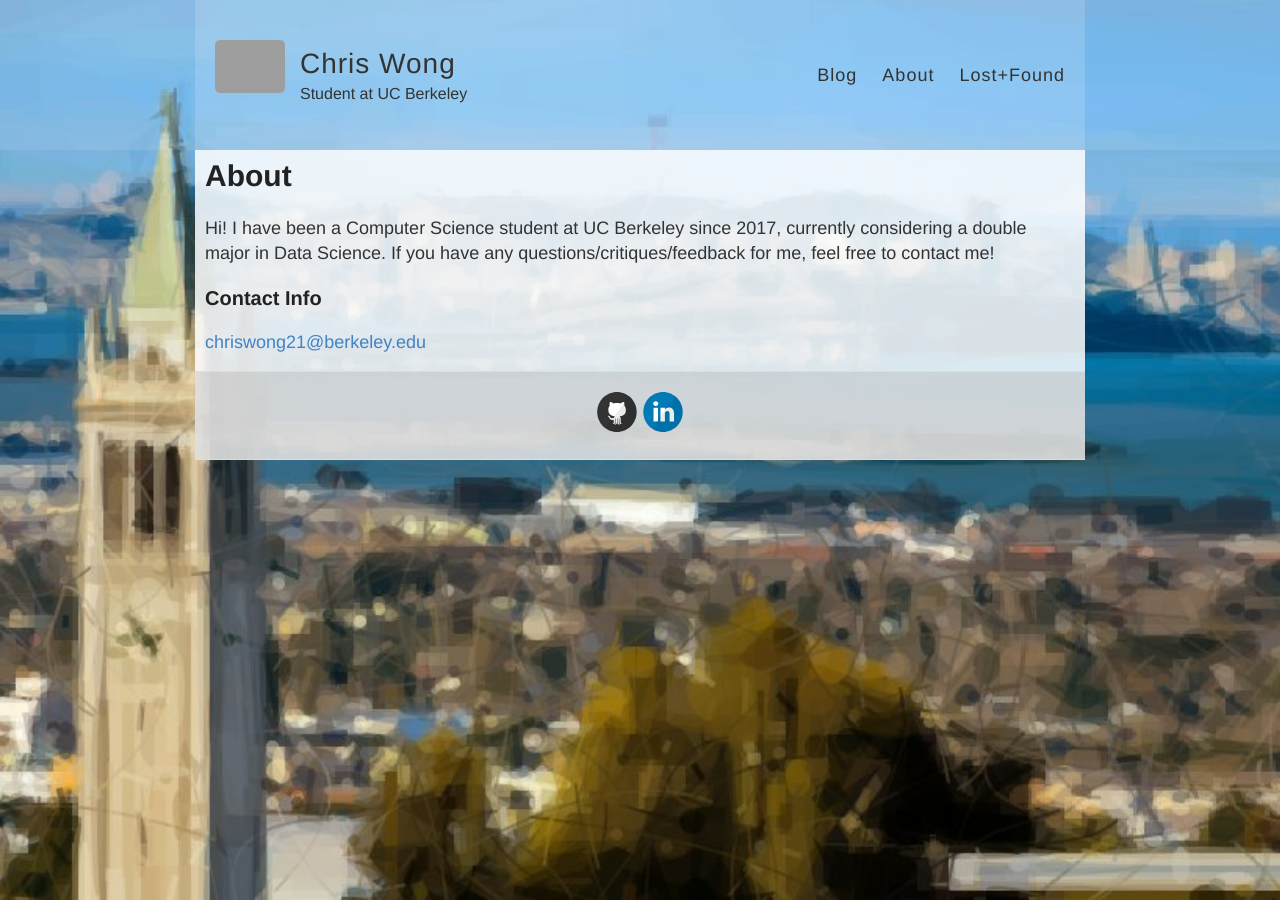
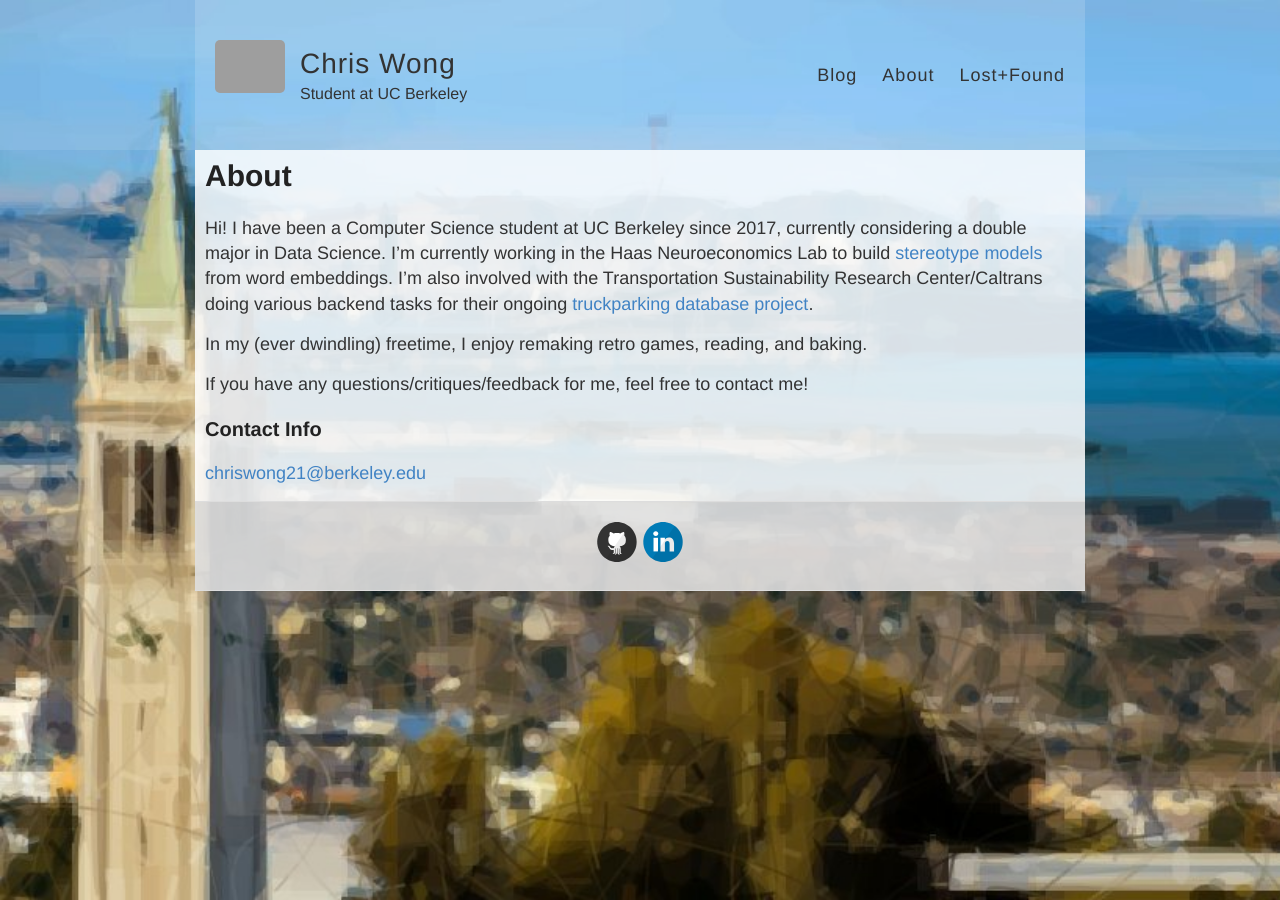
Before and after one commit to ckw017/ckw017.github.io, a Jekyll site: the page built from about.md, in a window 1280 px wide. Built offline with Jekyll 4.4.1, drawn with Linux system fonts in a browser that asks for light colours; grey boxes are pictures that could not be loaded.

Commit message:
Updated about page

```diff
--- a/about.md
+++ b/about.md
@@ -4,7 +4,11 @@ title: About
 permalink: /about/
 ---
 
-Hi! I have been a Computer Science student at UC Berkeley since 2017, currently considering a double major in Data Science. If you have any questions/critiques/feedback for me, feel free to contact me!
+Hi! I have been a Computer Science student at UC Berkeley since 2017, currently considering a double major in Data Science. I'm currently working in the Haas Neuroeconomics Lab to build [stereotype models](https://www.pnas.org/content/115/39/9696) from word embeddings. I'm also involved with the Transportation Sustainability Research Center/Caltrans doing various backend tasks for their ongoing [truckparking database project](http://www.americantruckparking.com/about-us).
+
+In my (ever dwindling) freetime, I enjoy remaking retro games, reading, and baking.
+
+If you have any questions/critiques/feedback for me, feel free to contact me!
 
 ### Contact Info
 
```
